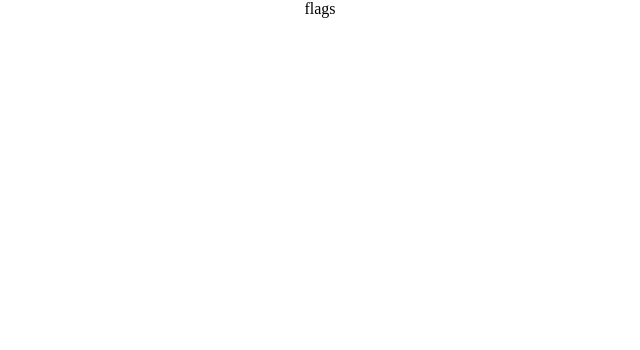
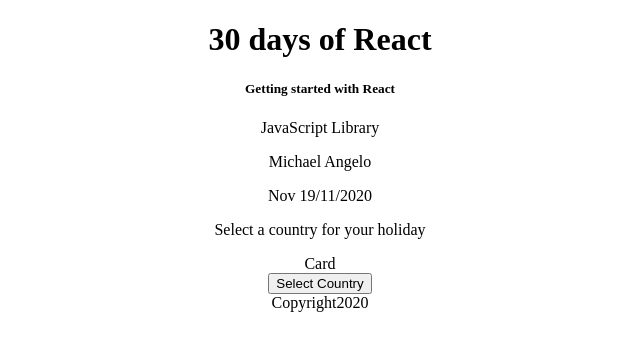
Before and after one commit to Miselrkba/even-odd-prime-color-boxes, a React (Create React App) app: page / in a window 1280 px wide. Shown: the top 350 px of the page, without its empty margins (320-960 px from the left). Built offline with nearby package versions, Linux system fonts and the light colour scheme; a web font is replaced by a local one.

Commit message:
basic html setup

```diff
--- a/src/Flags.js
+++ b/src/Flags.js
@@ -1,11 +1,21 @@
-import React from 'react'
+import React from "react";
 
 function Flags() {
-    return (
-        <div>
-            flags
-        </div>
-    )
+  return (
+    <div>
+      <div>
+        <h1>30 days of React</h1>
+        <h5>Getting started with React</h5>
+        <p>JavaScript Library</p>
+        <p>Michael Angelo</p>
+        <p>Nov 19/11/2020</p>
+        <p>Select a country for your holiday</p>
+      </div>
+      <div>Card</div>
+      <button>Select Country</button>
+      <div>Copyright2020</div>
+    </div>
+  );
 }
 
-export default Flags
+export default Flags;
```
